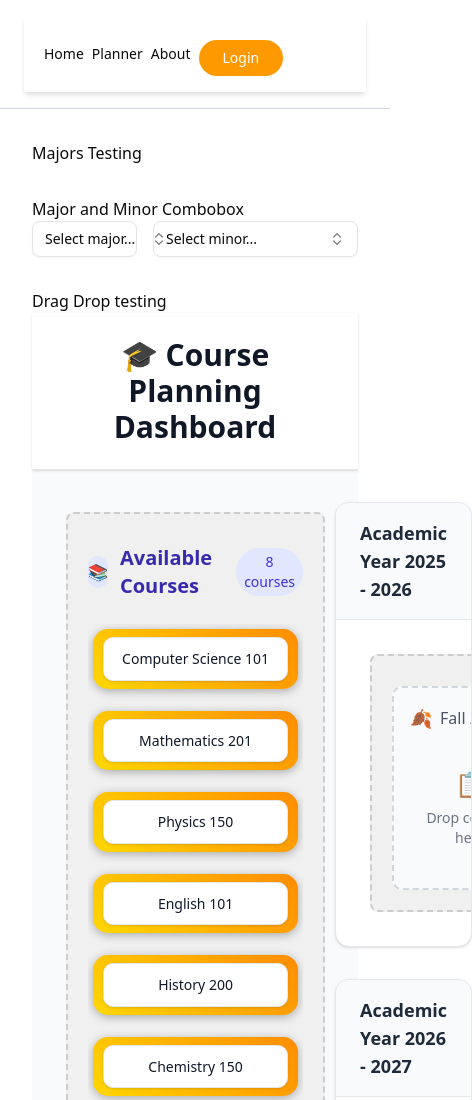
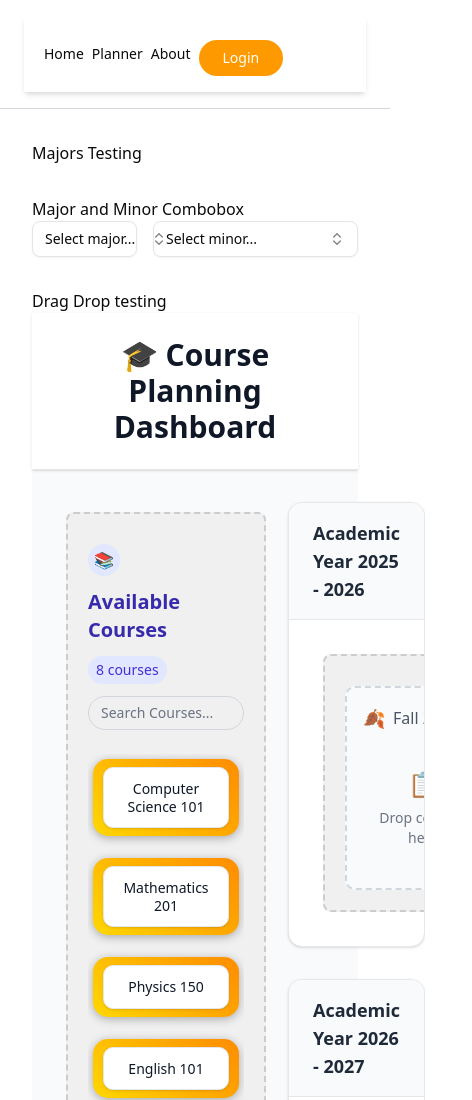
Before and after one commit to jlouisugbo/gt-course-planner, a Next.js app: page /test in a window 390 px wide. Shown: the top 1100 px of the page, 472 px wide, since content can reach past the window. Built offline with nearby package versions, Linux system fonts and the light colour scheme.

Commit message:
Dashboard visual update

```diff
--- a/src/components/dashboard/Dashboard.tsx
+++ b/src/components/dashboard/Dashboard.tsx
@@ -43,6 +43,9 @@ export function Dashboard() {
       return acc;
     }, {})
   });
+
+  // Search to filter the courses
+  const [searchQuery, setSearchQuery] = useState<string>("");
 
   function handleDragEnd(event: DragEndEvent): void {
     const { active, over } = event;
@@ -107,14 +110,14 @@ export function Dashboard() {
         </div>
       </div>
 
-      <div className="flex flex-row mx-auto px-6 py-8">
+      <div className="flex flex-row mx-auto px-6 py-8 gap-3">
         <DndContext onDragEnd={handleDragEnd} onDragOver={handleDragOver}>
 
           {/* Course Inventory - Full Width Top Section */}
-          <div className="w-auto">
+          <div className="w-100">
             <div className="mb-8 w-auto sticky top-0 flex items-start justify-center">
               <Droppable id="course-inventory" className="bg-indigo-50 border-2 border-indigo-200 rounded-xl p-6 shadow-sm">
-                <div className="flex items-center gap-3 mb-6">
+                <div className="flex flex-wrap items-center gap-3 mb-6">
                   <div className="w-8 h-8 bg-indigo-100 rounded-full flex items-center justify-center">
                     📚
                   </div>
@@ -127,13 +130,13 @@ export function Dashboard() {
                   {items['course-inventory'].length === 0 ? (
                     null
                   ) : (
-                    <div className="hidden lg:flex items-center text-sm gap-2 border border-gray-300 px-3 rounded-full">
-                      <input className="py-1.5 w-full bg-transparent outline-none placeholder-gray-500" type="text" placeholder="Search Courses..." />
+                    <div className="lg:flex items-center text-sm gap-2 border border-gray-300 px-3 rounded-full">
+                      <input className="py-1.5 w-full bg-transparent outline-none placeholder-gray-500" value={searchQuery} onChange={e => setSearchQuery(e.target.value)} type="text" placeholder="Search Courses..." />
                     </div>
                   )}
                 </div>
 
-                <div className="grid grid-cols-1 sm:grid-cols-2 md:grid-cols-3 lg:grid-cols-4 gap-3 overflow-x-hidden overflow-y-auto max-h-[75vh]">
+                <div className="grid grid-cols-1 sm:grid-cols-1 md:grid-cols-2 lg:grid-cols-2 gap-3 overflow-x-hidden overflow-y-auto max-h-[75vh]">
                   {items['course-inventory'].length === 0 ? (
                     <div className="col-span-full text-center py-8">
                       <div className="text-4xl mb-2">🎉</div>
```
